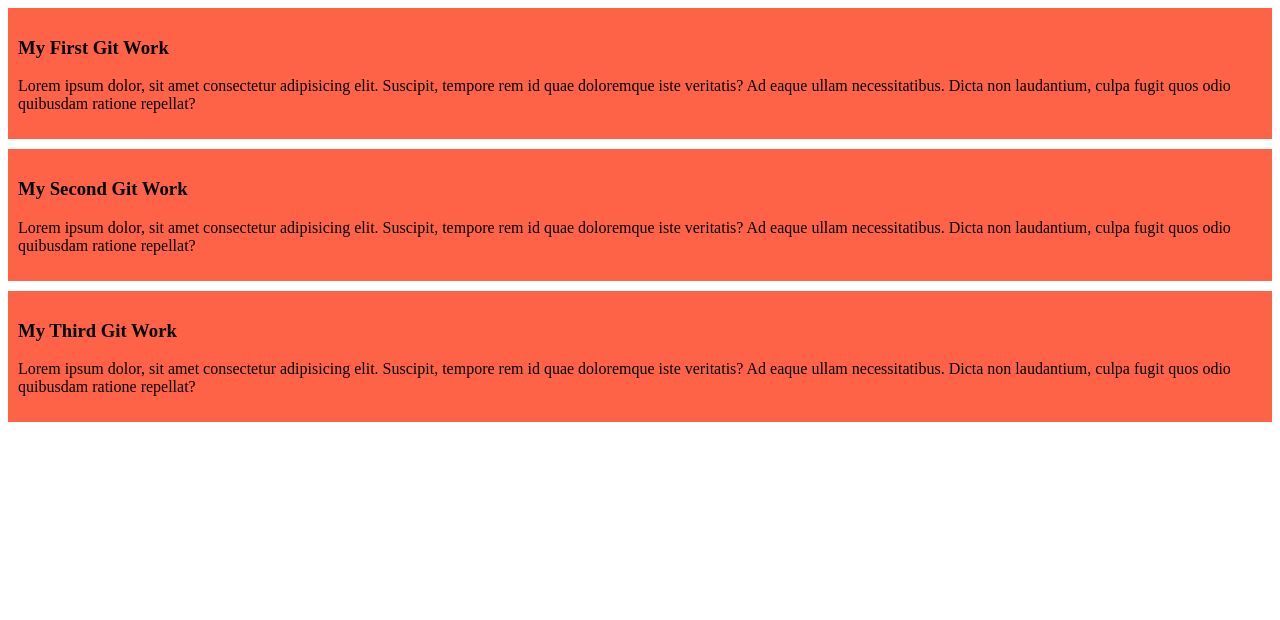
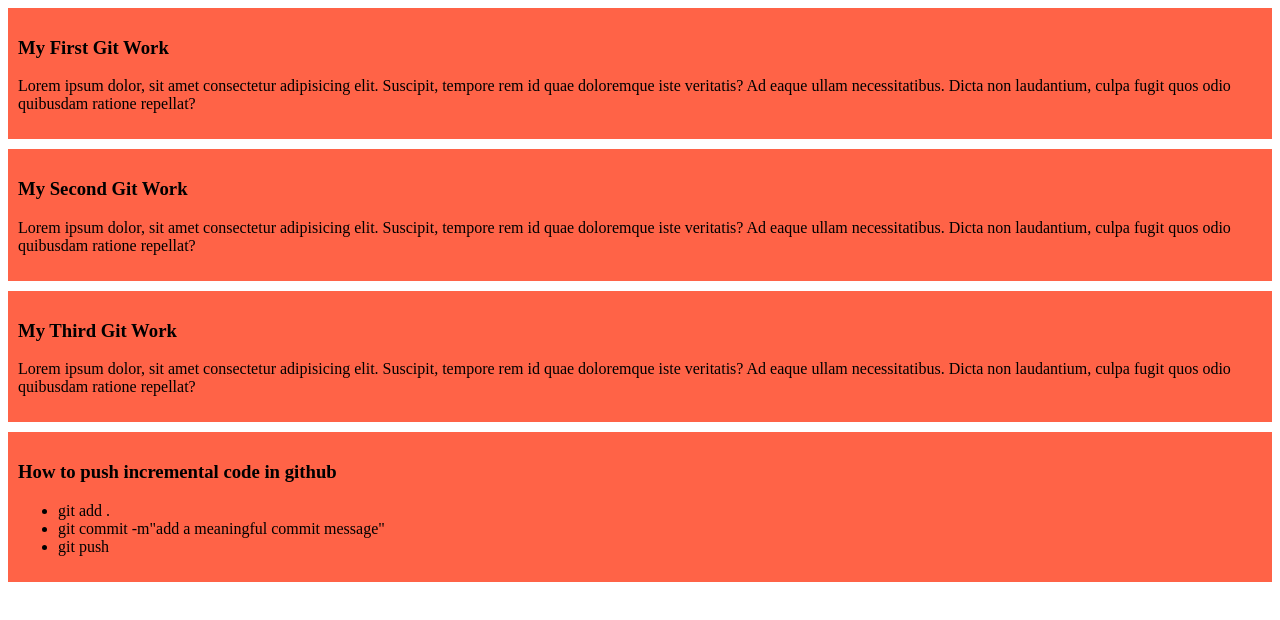
Before and after one commit to i-am-surovi/Github-Projects, a plain HTML site: page index.html in a window 1280 px wide. Drawn offline with Linux system fonts and the light colour scheme.

Commit message:
added list

```diff
--- a/index.html
+++ b/index.html
@@ -19,5 +19,14 @@
         <h3>My Third Git Work</h3>
         <p>Lorem ipsum dolor, sit amet consectetur adipisicing elit. Suscipit, tempore rem id quae doloremque iste veritatis? Ad eaque ullam necessitatibus. Dicta non laudantium, culpa fugit quos odio quibusdam ratione repellat?</p>
     </div>
+    <div>
+        <h3>How to push incremental code in github</h3>
+        <ul>
+            <li>git add .</li>
+            <li>git commit -m"add a meaningful commit message"</li>
+            <li>git push</li>
+        </ul>
+
+    </div>
 </body>
 </html>
```
